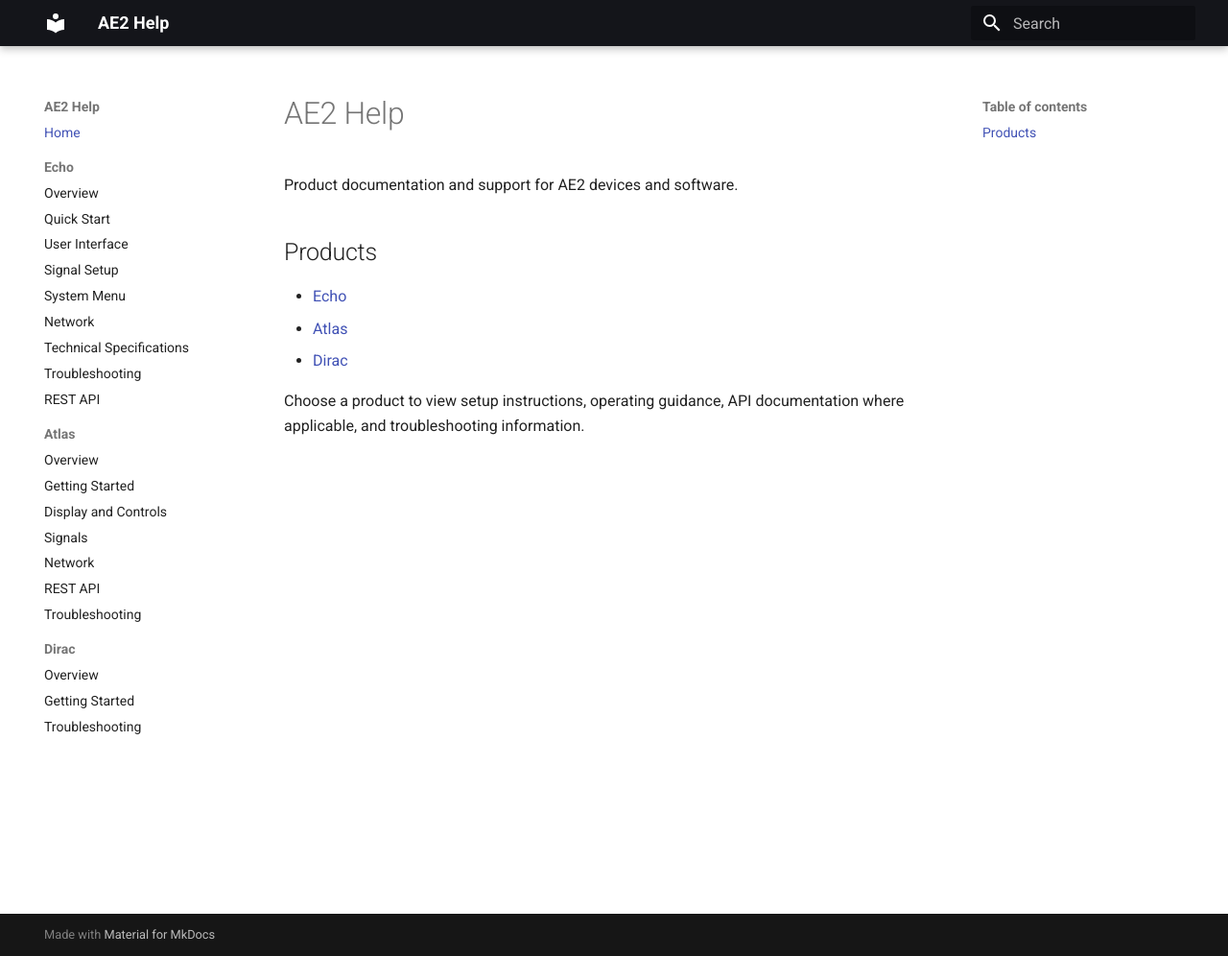
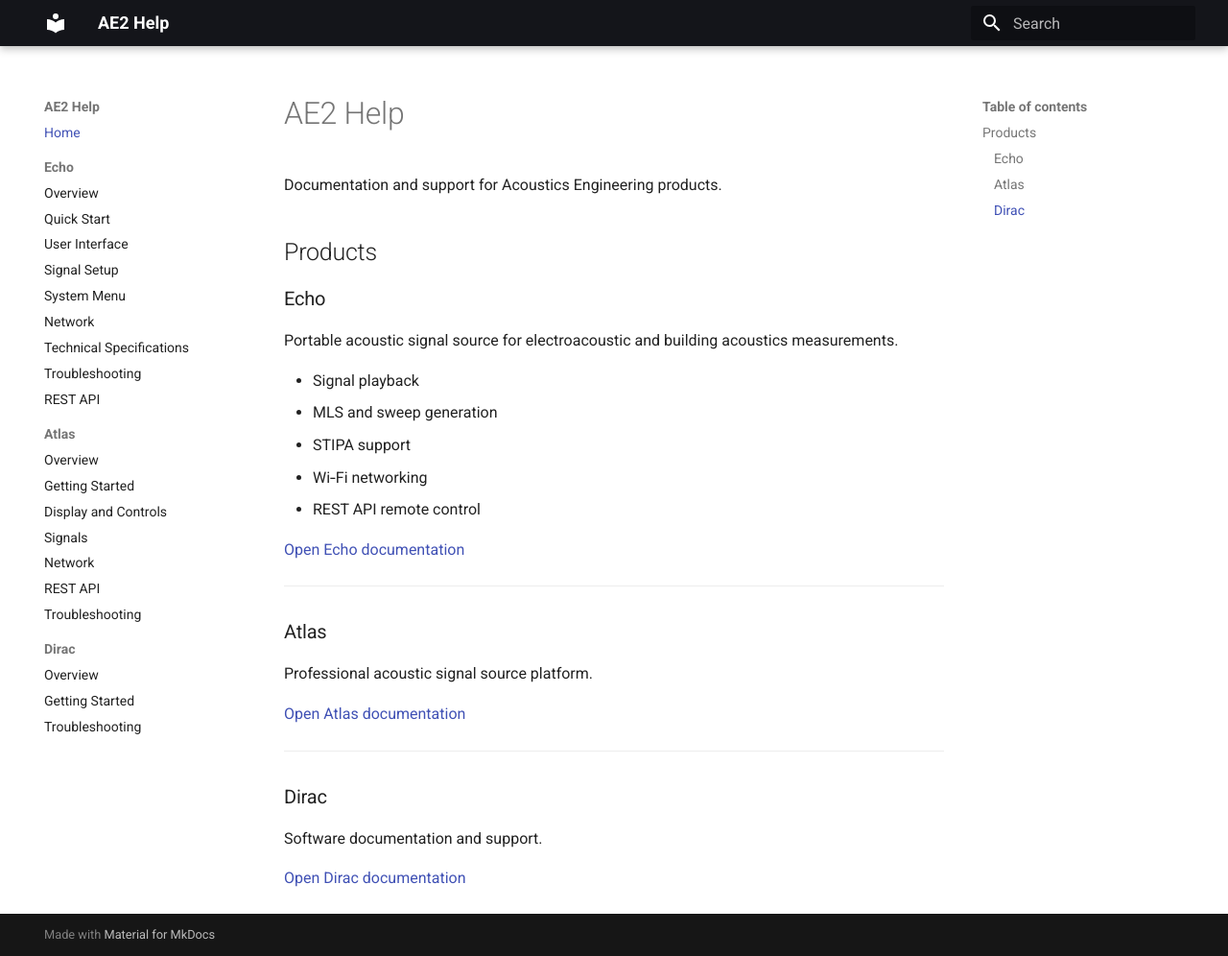
Before and after one commit to HanVertegaal/ae2.nl, an MkDocs documentation site: the page built from docs/index.md, in a window 1280 px wide and 996 px high. Shown: the whole window at 96% size. Built offline with MkDocs 1.6.1 and Material for MkDocs 9.7.7, drawn with Linux system fonts in a browser that asks for light colours.

Commit message:
Replace generic home page with product landing page

```diff
--- a/docs/index.md
+++ b/docs/index.md
@@ -1,11 +1,33 @@
 # AE2 Help
 
-Product documentation and support for AE2 devices and software.
+Documentation and support for Acoustics Engineering products.
 
 ## Products
 
-- [Echo](echo/)
-- [Atlas](atlas/)
-- [Dirac](dirac/)
+### Echo
 
-Choose a product to view setup instructions, operating guidance, API documentation where applicable, and troubleshooting information.
+Portable acoustic signal source for electroacoustic and building acoustics measurements.
+
+- Signal playback
+- MLS and sweep generation
+- STIPA support
+- Wi‑Fi networking
+- REST API remote control
+
+[Open Echo documentation](echo/)
+
+---
+
+### Atlas
+
+Professional acoustic signal source platform.
+
+[Open Atlas documentation](atlas/)
+
+---
+
+### Dirac
+
+Software documentation and support.
+
+[Open Dirac documentation](dirac/)
```
